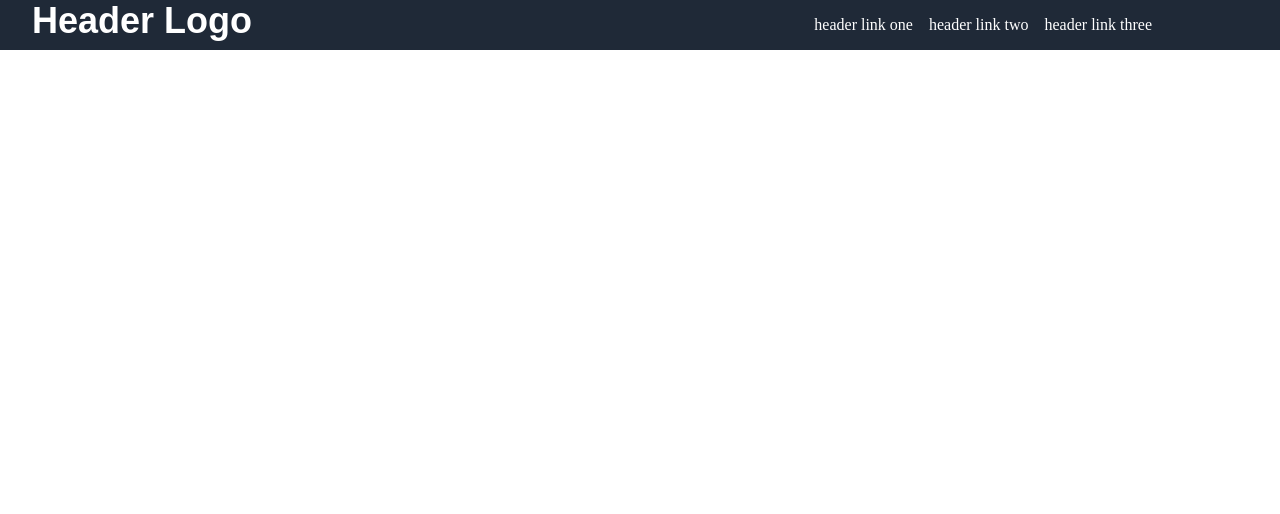
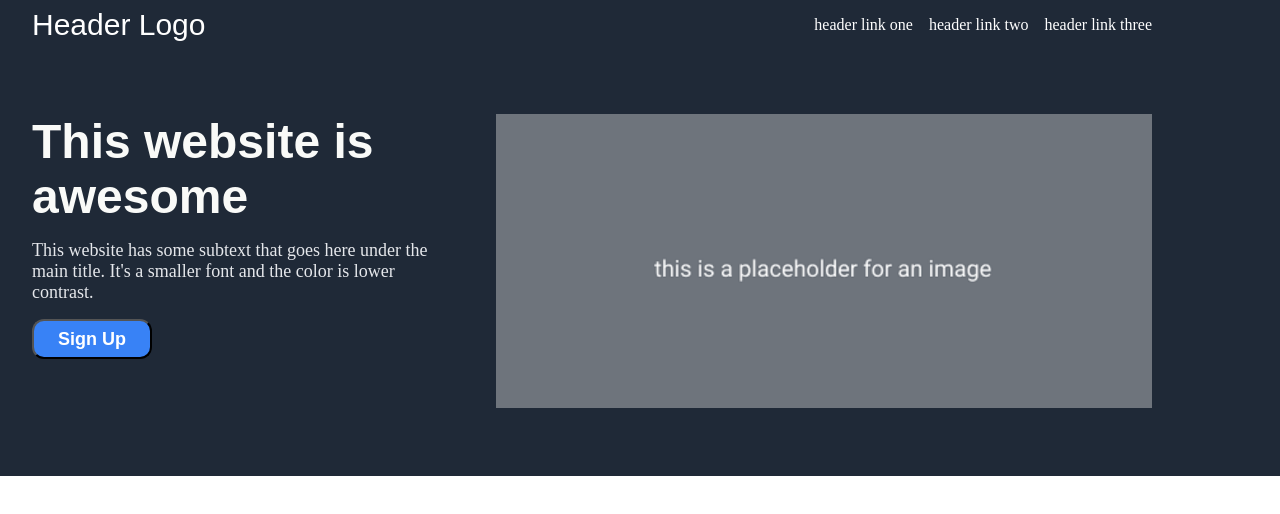
Before and after one commit to aidenchiang/simple-flexbox-website, a plain HTML site: page index.html in a window 1280 px wide. Drawn offline with Linux system fonts and the light colour scheme.

Commit message:
Finished the website-introduction portion of the website including .css styleing

```diff
--- a/index.html
+++ b/index.html
@@ -18,7 +18,15 @@
         </div>
 
         <div class="website-intro">
+            <div class="left">
+                <div id="website-title">This website is awesome</div>
+                <div id="website-description">This website has some subtext that goes here under the main title. It's a smaller font and the color is lower contrast.</div>
+                <button id="button-1">Sign Up</button>
+            </div>
 
+            <div class="right">
+                <img src="./images/placeholder.png">
+            </div>
         </div>
 
         <div class="website-info">
--- a/styles.css
+++ b/styles.css
@@ -1,11 +1,15 @@
 body {
     display: flex;
     margin: 0px;
+    flex-direction: column;
 }
 
 .header-logo {
-    font-size: 36px;
-    font-weight: 900;
+    display: flex;
+    justify-content: center;
+    align-items: center;
+    font-size: 30px;
+    font-weight: 400;
     color: white;
     font-family: sans-serif;
 }
@@ -32,3 +36,52 @@ a {
     padding-left: 32px;
     padding-right: 128px;
 }
+
+.website-intro {
+    display: flex;
+    justify-content: space-between;
+    gap: 64px;
+    background-color: #1f2937;
+    flex: 1;
+    padding-left: 32px;
+    padding-right: 128px;
+    padding-top: 64px;
+    padding-bottom: 64px;
+}
+
+.left {
+    flex-shrink: 0;
+    width: 400px;
+    display: flex;
+    flex-direction: column;
+    gap: 16px;
+    margin: 0px;
+    padding: 0px;
+}
+
+#website-title {
+    font-size: 48px;
+    color: #F9FAF8;
+    font-weight: 900;
+    font-family: sans-serif;
+}
+
+#website-description {
+    color: #E5E7EB;
+    font-size: 18px;
+}
+
+img {
+    max-width: 100%;
+}
+
+#button-1 {
+    background-color: #3882F6;
+    color: white;
+    font-family: sans-serif;
+    width: 120px;
+    height: 40px;
+    border-radius: 12px;
+    font-size: 18px;
+    font-weight: 750;
+}
```
Also changed, not shown: images/placeholder.png (added).
